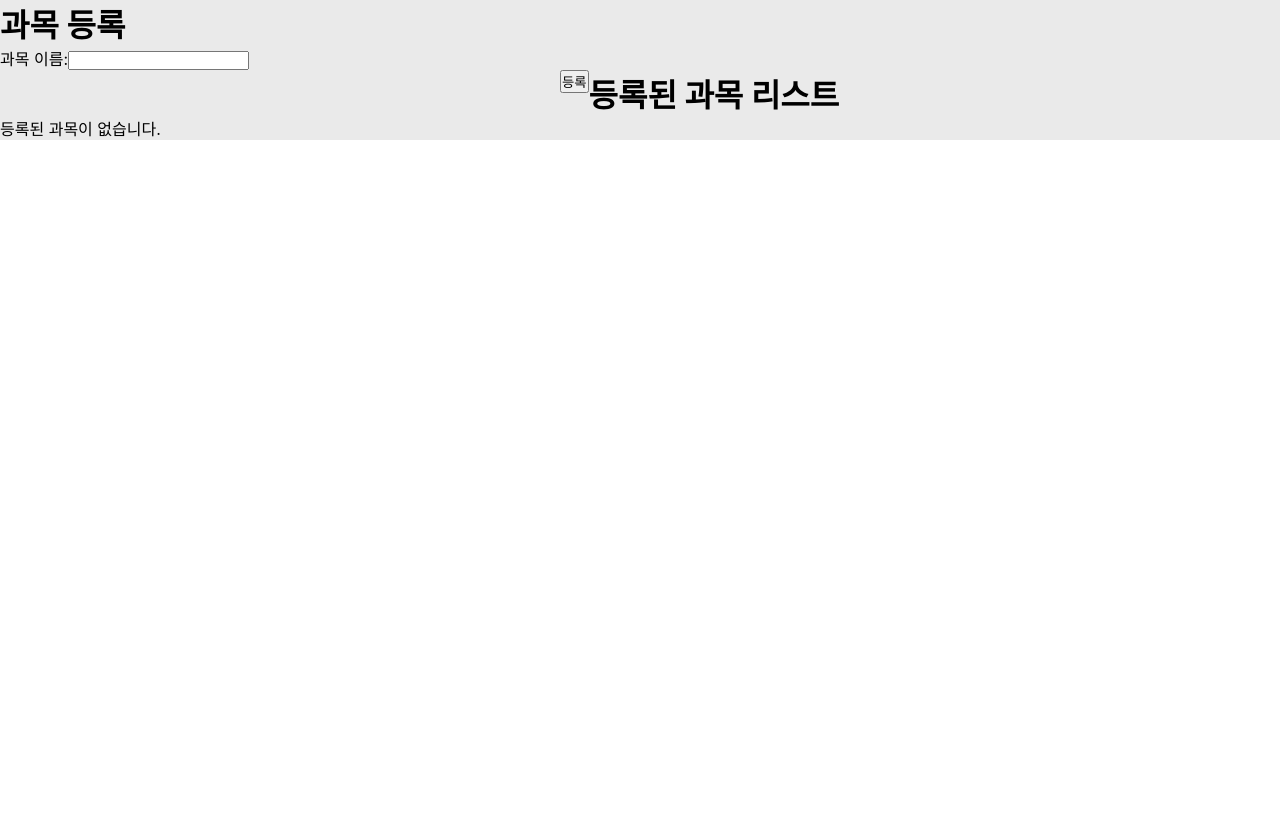
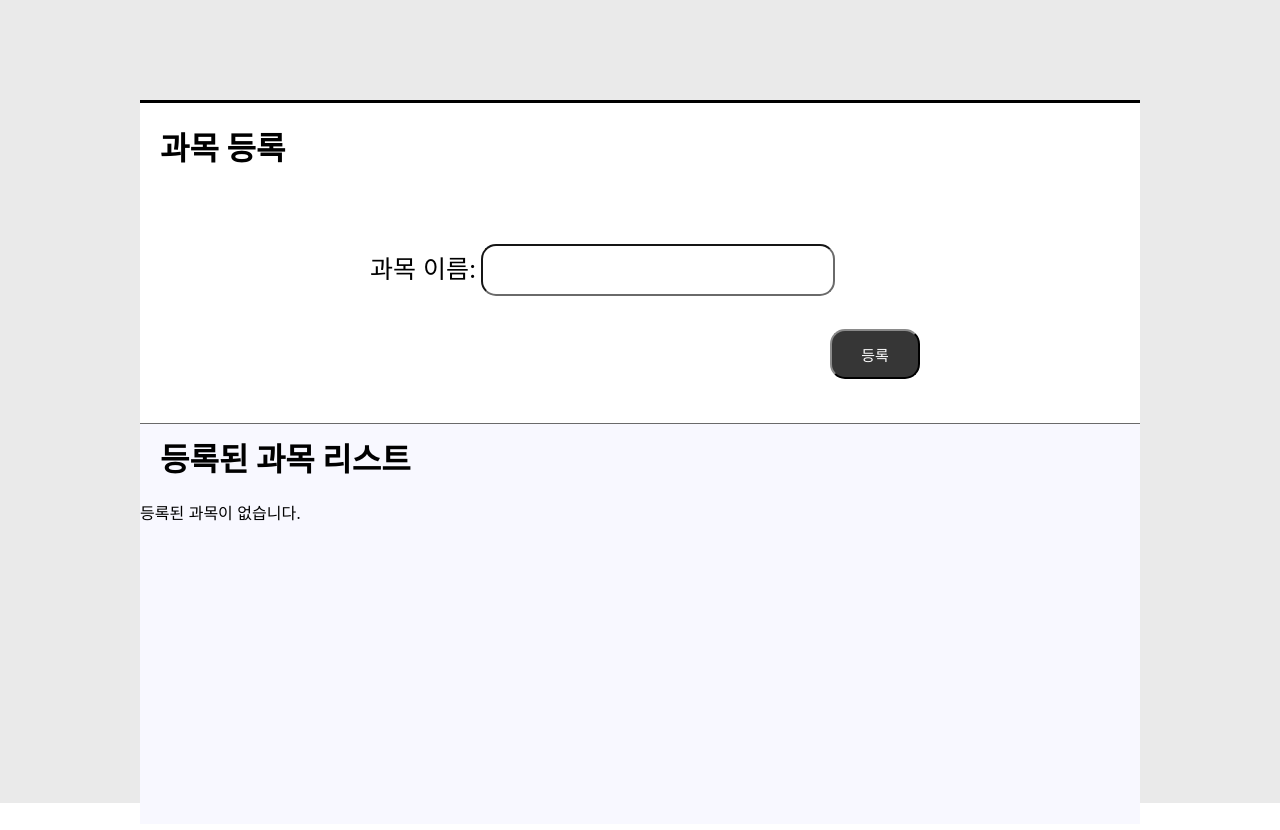
Before and after one commit to yujin1875/Goseumdochi-official, a React (Create React App) app in the folder src/main/fronted/: page /director/subject/regist in a window 1280 px wide. Before the commit the page ends 800 px from the top, so only its background shows below. Built offline with nearby package versions, Linux system fonts and the light colour scheme.

Commit message:
#director_teacher_regist, director_subject_regist 수정 및 추가

```diff
--- a/src/main/fronted/src/components/yewon/director_subject_regist.js
+++ b/src/main/fronted/src/components/yewon/director_subject_regist.js
@@ -2,6 +2,7 @@ import React, { useEffect, useState } from 'react';
 import axios from 'axios';
 import { useLocation } from 'react-router-dom';
 import { useNavigate } from 'react-router-dom';
+import './subcss/director_subject_regist.css';
 
 function DirectorSubjectRegist() {
     const location = useLocation();
@@ -54,12 +55,14 @@ function DirectorSubjectRegist() {
     };
 
     return (
-        <div>
-            <div>
+        <div id="App">
+            <div id="header_blank"/>
+            <div id="director_subject_regist_frame">
+                <div id="director_subject_regist_header">
                     <h1>과목 등록</h1>
-                <form onSubmit={handleSubmit}>
-                    <div>
-                        <label>과목 이름:</label>
+                    <form id="director_subject_registForm" onSubmit={handleSubmit}>
+                        <div id="director_subjectWrite">
+                            <a>과목 이름:</a>
                             <input
                                 type="text"
                                 value={inputSubjectName}
@@ -69,14 +72,17 @@ function DirectorSubjectRegist() {
                         <button type="submit">등록</button>
                     </form>
                 </div>
-            <div>
+                <div id="director_subject_regist_footer">
                     <h1>등록된 과목 리스트</h1>
+                    <div id="ListOfSubject">
                         {(subjectList.length === 0)? (<div>등록된 과목이 없습니다.</div>)
                             : (subjectList.map(subject => (
                             <li key={subject.id}>{subject.name}</li>
                         )))}
                     </div>
                 </div>
+            </div>
+        </div>
     );
 }
 
--- a/src/main/fronted/src/components/yewon/director_teacher_regist.js
+++ b/src/main/fronted/src/components/yewon/director_teacher_regist.js
@@ -2,6 +2,7 @@ import React, { useState } from 'react';
 import axios from 'axios';
 import { useLocation } from 'react-router-dom';
 import { useNavigate } from 'react-router-dom';
+import './subcss/director_teacher_regist.css';
 
 function DirectorTeacherRegist() {
     const location = useLocation();
@@ -42,7 +43,7 @@ function DirectorTeacherRegist() {
     };
 
     return (
-        <div>
+        <div id="director_teacher_regist_frame">
             <h2>선생님 등록</h2>
             <form onSubmit={handleSubmit}>
                 <div>
--- /dev/null
+++ b/src/main/fronted/src/components/yewon/subcss/director_subject_regist.css
@@ -0,0 +1,93 @@
+hr{
+    border:0 ;
+}
+
+#header_blank{
+    width:100%;
+    height:100px;
+}
+
+#director_subject_regist_frame{
+    width:1000px;
+    height:700px;
+    background-color:#FFFFFF;
+    margin:auto;
+    border-top: solid 3px #000000;
+}
+
+#director_subject_regist_frame>#director_subject_regist_header{
+    width:100%;
+    height:300px;
+}
+
+#director_subject_regist_header>h1{
+    margin-top:20px;
+    margin-left:20px;
+}
+
+#director_subject_regist_header>form{
+    width:600px;
+    height:200px;
+    margin:20px auto auto;
+}
+
+form>#director_subjectWrite{
+    width:100%;
+    height:120px;
+}
+
+#director_subjectWrite>a{
+    float:left;
+    font-size:25px;
+    margin-top:60px;
+    margin-left:30px;
+}
+
+#director_subjectWrite>input{
+    float:left;
+    display:block;
+    width: 350px;
+    height: 48px;
+    background-color: #FFFFFF;
+    border-color: #6A6A6A;
+    border-radius: 15px;
+    margin-top:55px;
+    margin-left:5px;
+
+    font-size: 15px;
+    color:#6A6A6A;
+    box-shadow: none;
+}
+
+form>button{
+    display:block;
+    width: 90px;
+    height: 50px;
+    background-color: #363636;
+    border-color: #363636;
+    border-radius: 15px;
+    margin-top:20px;
+    margin-left:490px;;
+
+    font-size: 15px;
+    color:#FFFFFF;
+    box-shadow: none;
+}
+
+#director_subject_regist_footer{
+    width:100%;
+    height:400px;
+    background-color:#F8F8FF;
+    border-top: 1px solid #6A6A6A;
+}
+
+#director_subject_regist_footer>h1{
+    margin-top:10px;
+    margin-left:20px;
+}
+
+#director_subject_regist_footer>#ListOfSubject{
+    width:100%;
+    height:330px;
+    margin-top:20px;
+}
--- /dev/null
+++ b/src/main/fronted/src/components/yewon/subcss/director_teacher_regist.css
@@ -0,0 +1,51 @@
+hr{
+    border:0 ;
+}
+
+#header_blank{
+    width:100%;
+    height:100px;
+}
+
+#director_teacher_regist_frame{
+    width:600px;
+    height:700px;
+    background-color:#FFFFFF;
+    margin:auto;
+    border-top: solid 3px #000000;
+}
+
+#director_subject_regist_header>h2{
+    margin-top:20px;
+    margin-left:20px;
+}
+
+form>input{
+    float:left;
+    display:block;
+    width: 350px;
+    height: 48px;
+    background-color: #FFFFFF;
+    border-color: #6A6A6A;
+    border-radius: 15px;
+    margin:10px auto;
+
+    font-size: 15px;
+    color:#6A6A6A;
+    box-shadow: none;
+}
+
+form>button{
+    display:block;
+    width: 90px;
+    height: 50px;
+    background-color: #363636;
+    border-color: #363636;
+    border-radius: 15px;
+    margin-top:20px;
+    margin-right:20px;;
+
+    font-size: 15px;
+    color:#FFFFFF;
+    box-shadow: none;
+}
```
Lines whose indentation alone changed are shown as unchanged.
